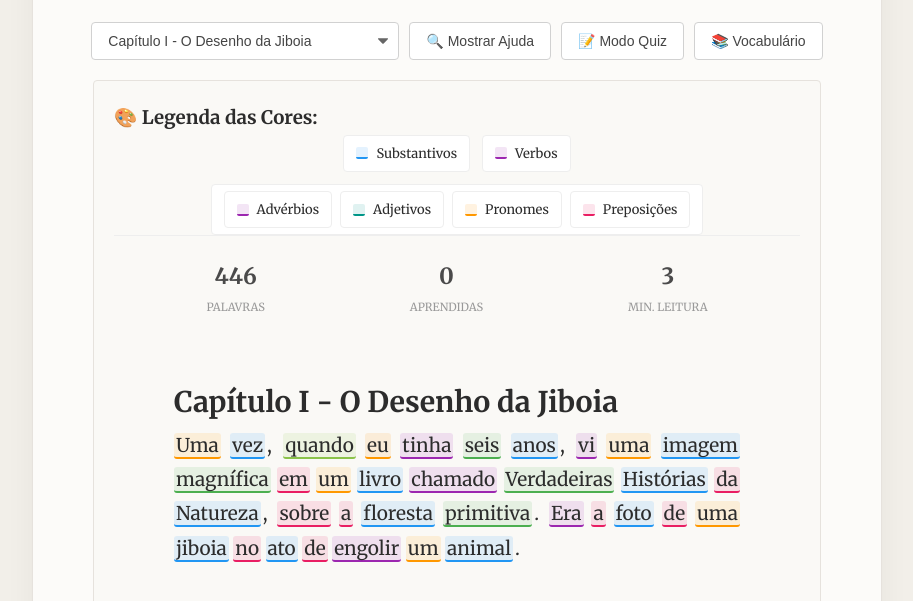
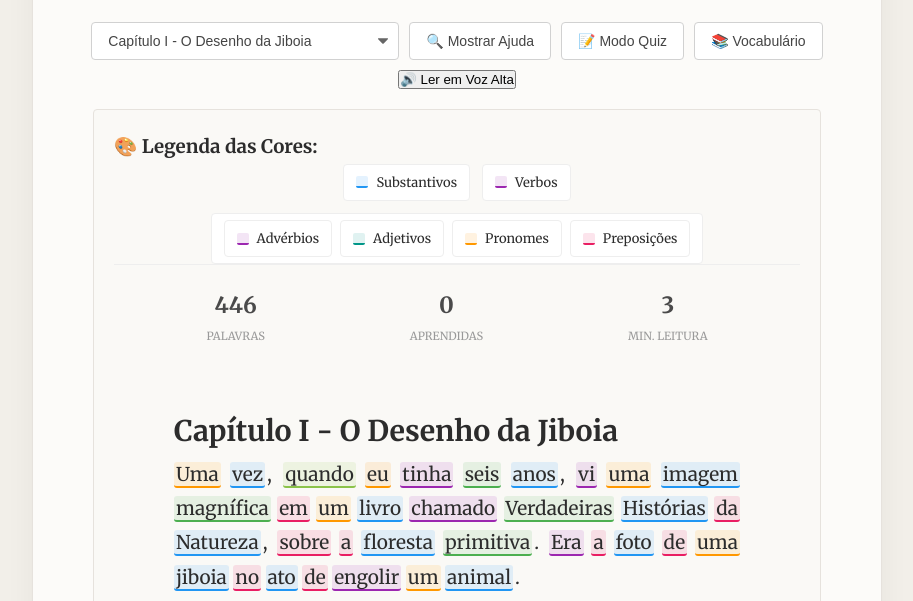
Before and after one commit to chivas47/PequenoPrincipe, a plain HTML site: page index.html in a window 1280 px wide. Shown: the part 176-777 px from the top of the page, without its empty margins (183-1096 px from the left). Drawn offline with Linux system fonts and the light colour scheme.

Commit message:
Add button for reading out loud chapters

```diff
--- a/index.html
+++ b/index.html
@@ -72,6 +72,9 @@
             <button class="btn btn-secondary" onclick="showVocabulary()">
                 📚 Vocabulário
             </button>
+            <button id="readAloudBtn" class="control-btn">
+                🔊 Ler em Voz Alta
+            </button>
         </div>
 
         <div class="legend">
```
